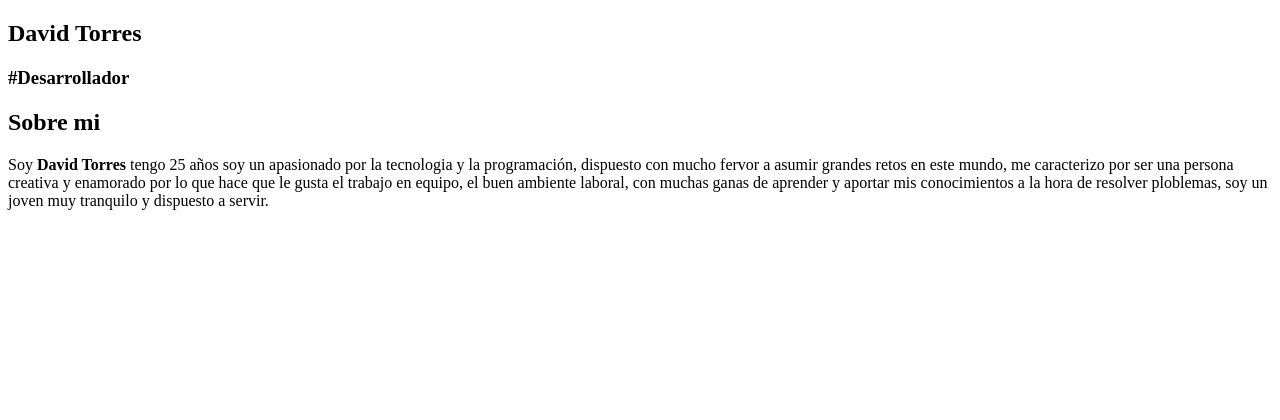
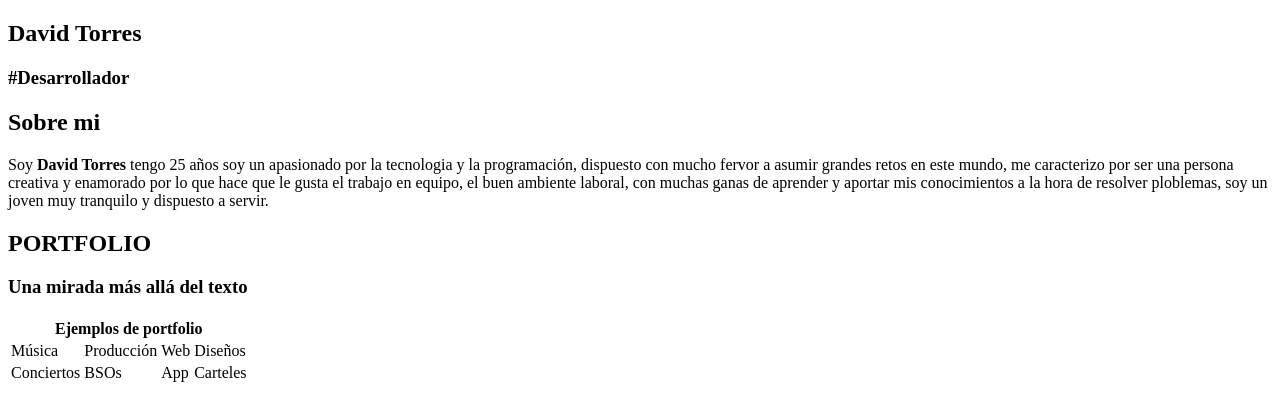
Before and after one commit to zllWarMachinellz/Curso-Master, a plain HTML site: page index.html in a window 1280 px wide. Drawn offline with Linux system fonts and the light colour scheme.

Commit message:
Add table to project

```diff
--- a/index.html
+++ b/index.html
@@ -19,5 +19,32 @@
         <p>Soy <strong>David Torres</strong> tengo 25 años soy un apasionado por la tecnologia y la programación, dispuesto con mucho fervor a asumir grandes retos en este mundo, me caracterizo por ser una persona creativa y enamorado por lo que hace que le gusta el trabajo en equipo, el buen ambiente laboral, con muchas ganas de aprender y aportar mis conocimientos a la hora de resolver ploblemas, soy un joven muy tranquilo y dispuesto a servir.</p>
     </div>
     <!--Fin de bloque sobre mi-->
+    <!--Bloque portafolio-->
+    <div>
+        <h2>PORTFOLIO</h2>
+        <h3>Una mirada más allá del texto</h3>
+        <table>
+            <thead>
+                <tr>
+                    <th colspan="4"> Ejemplos de portfolio<th>
+                </tr>
+            </thead>
+            <tbody>
+                <tr>
+                    <td>Música</td>
+                    <td>Producción</td>
+                    <td>Web</td>
+                    <td>Diseños</td>
+                </tr>
+                <tr>
+                    <td>Conciertos</td>
+                    <td>BSOs</td>
+                    <td>App</td>
+                    <td>Carteles</td>
+                </tr>
+            </tbody>
+        </table>
+    </div>
+    <!--Fin de bloque portafolio-->
 </body>
 </html>
```
